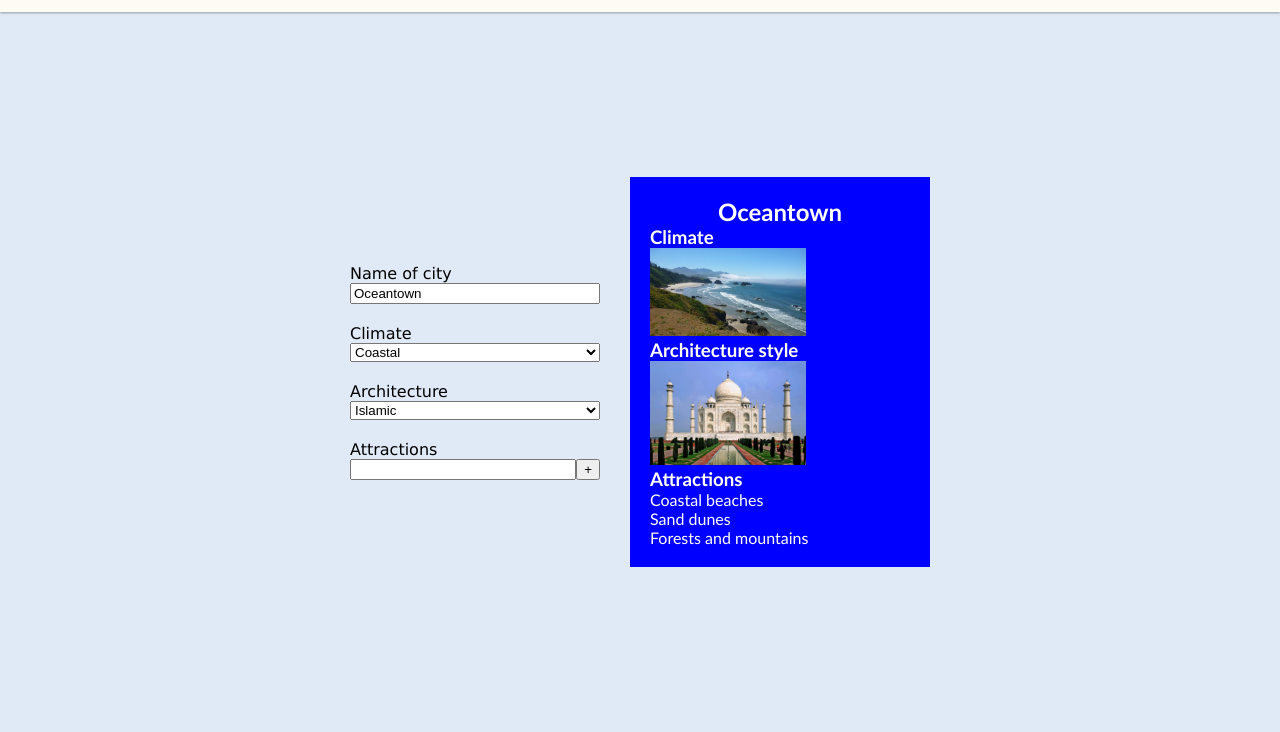
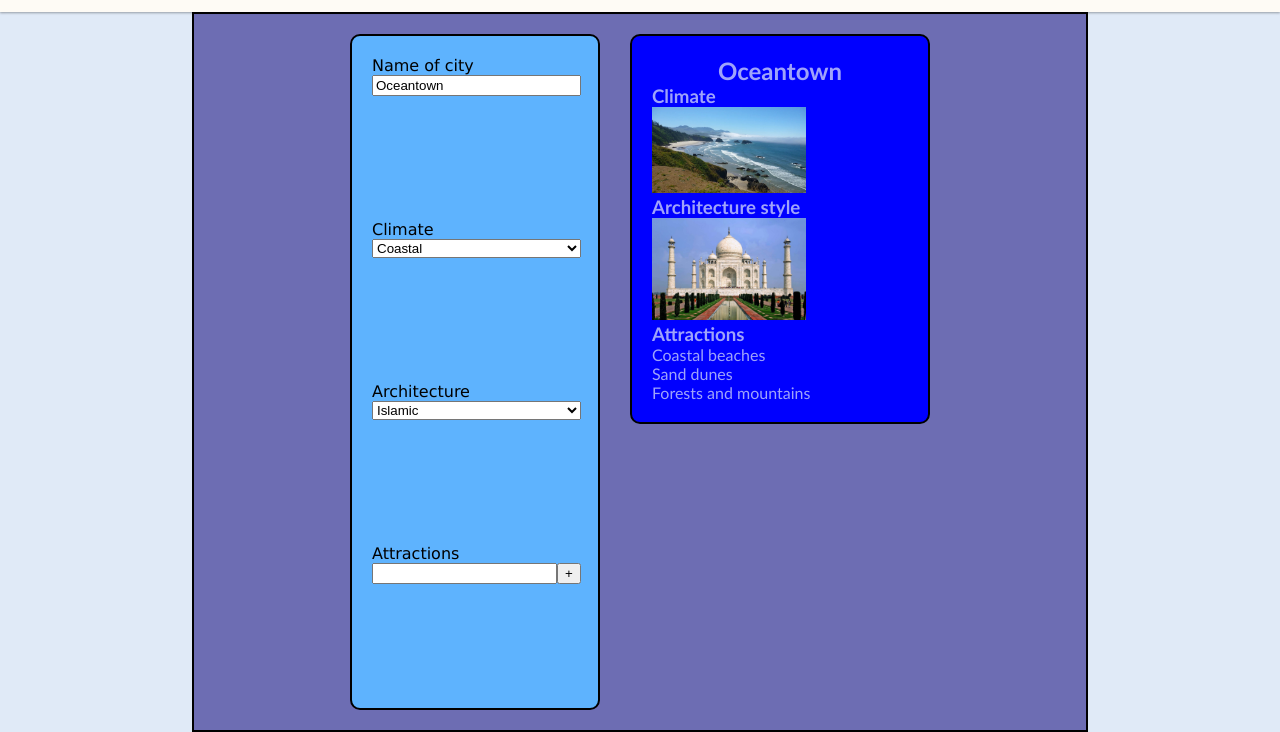
Before and after one commit to kevinnail/city-builder, a plain HTML site: page index.html in a window 1280 px wide. Shown: the part 68-800 px from the top of the page. Drawn offline with Linux system fonts and the light colour scheme.

Commit message:
added some styles to the main sections to layout a little nicer

```diff
--- a/styles/city.css
+++ b/styles/city.css
@@ -3,16 +3,29 @@ main {
     grid-template-columns: 250px 300px;
     gap: 30px;
     justify-content: center;
-    align-items: center;
+    align-items: flex-start;
+    border: 2px solid black;
+    width: 70%;
+    height: 100%;
+    margin: auto;
+    background-color: rgb(109, 109, 179);
 }
 
 .data-entry {
     display: grid;
     gap: 20px;
+    border: 2px solid black;
+    padding: 20px;
+    height: 100%;
+    border: 2px solid black;
+    border-radius: 10px;
+    background-color: rgb(94, 179, 254);
 }
 
 label {
-    display: grid;
+    /* display: grid; */
+    display: flex;
+    flex-direction: column;
 }
 
 .add-attractions-div {
@@ -32,7 +45,10 @@ h3 {
 img {
     width: 60%;
 }
-
+article {
+    border-radius: 10px;
+    border: 2px solid black;
+}
 .desert {
     background-color: rgb(104, 85, 0);
     padding: 20px;
@@ -41,12 +57,12 @@ img {
 .coastal {
     background-color: rgb(0, 0, 255);
     padding: 20px;
-    color: white;
+    color: rgb(159, 163, 250);
 }
 .pnw {
     background-color: rgba(0, 255, 153, 0.525);
     padding: 20px;
-    color: rgb(42, 134, 165);
+    color: rgb(25, 76, 93);
 }
 .polar {
     background-color: rgb(81, 81, 255);
```
